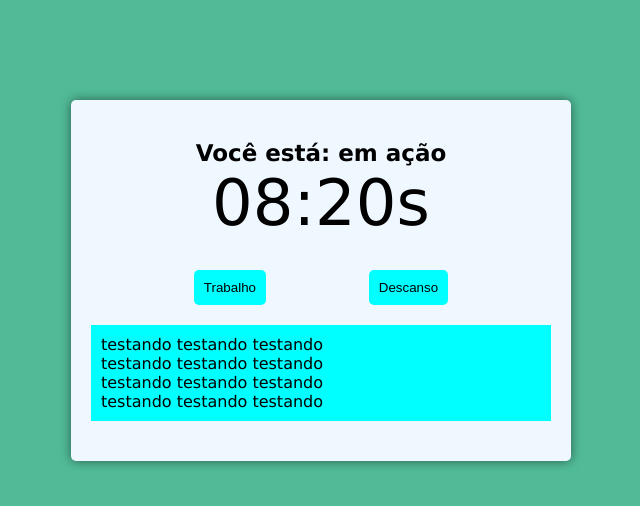
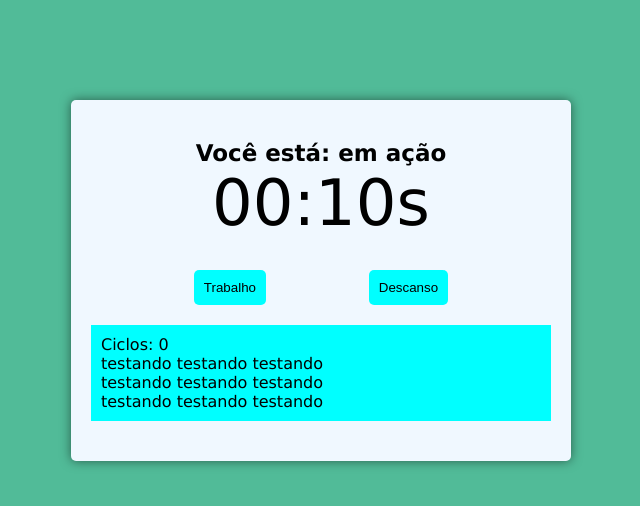
Before and after one commit to lauriciodev/pomodoro-project, a React (Vite) app: page / in a window 1280 px wide. Shown: the top 506 px of the page, without its empty margins (319-959 px from the left). Built offline with nearby package versions, Linux system fonts and the light colour scheme; the HTML template or start-up script is replaced by a standard one.

Commit message:
cycles pomodoro manager

```diff
--- a/src/App.tsx
+++ b/src/App.tsx
@@ -4,9 +4,11 @@ function App() {
 
   return (
    <div className='container'>
-    <Pomo pomodoroTime={500}
-    shortTime={200}
-    longTime={300}/>
+    <Pomo pomodoroTime={10}
+    shortTime={4}
+    longTime={6}
+    cycles={4}
+    />
   </div>
   )
 }
--- a/src/components/Pomodoro.tsx
+++ b/src/components/Pomodoro.tsx
@@ -13,6 +13,7 @@ interface typeProps{
   pomodoroTime:number;
   shortTime:number;
   longTime:number;
+  cycles:number;
 }
 
 function Pomo(props:typeProps) {
@@ -20,12 +21,30 @@ const [mainTime, setMainTime] = useState(props.pomodoroTime);
 const [running, setRunning] = useState(false);
 const [working, setWorking] = useState(false);
 const [resting, setResting] = useState(false);
+const [cycles, setCycles] = useState(
+  new Array(props.cycles -1).fill(true)
+)
+const [cyclesQtd, setCyclesQtd] = useState(0);
 
 const finish = new Audio(finishSong);
 const start = new Audio(startSong);
 const pause = new Audio(pauseSong);
 
+const configureRestingTime = (isLongTime:boolean) =>{
+  setRunning(true);
+  setResting(true);
+  if(isLongTime){
+    setMainTime(props.longTime);
+    finish.play()
+  }else{
+    setMainTime(props.shortTime);
+    finish.play()
+
+  }
+}
+
 useEffect(() =>{
+
   if(working){
     document.body.classList.add("working")
   }
@@ -33,7 +52,20 @@ useEffect(() =>{
     document.body.classList.remove("working")
   }
 
-}, [working,resting]);
+  if(mainTime > 0) return;
+
+  if(working && cycles.length > 0){
+    configureRestingTime(false);
+    cycles.pop();
+  }else if(working && cycles.length <= 0){
+   configureRestingTime(true);
+   setCycles(new Array(props.cycles -1).fill(true))
+   setCyclesQtd(cyclesQtd +1);
+  }
+
+  if(resting) configureTime();
+
+}, [working,resting,mainTime,configureRestingTime, props.cycles, ]);
 
 useInterval(() =>{
 setMainTime(mainTime -1)
@@ -48,18 +80,7 @@ const configureTime = () =>{
   start.play();
 }
 
-const configureRestingTime = (isLongTime:boolean) =>{
-  setRunning(true);
-  setResting(true);
-  if(isLongTime){
-    setMainTime(props.longTime);
-    finish.play()
-  }else{
-    setMainTime(props.shortTime);
-    finish.play()
 
-  }
-}
 
 
 const playPause = () =>{
@@ -81,7 +102,7 @@ return (
     </div>
 
     <div className='notes__container'>
-      <p>testando testando testando</p>
+      <p>Ciclos: {cyclesQtd}</p>
       <p>testando testando testando</p>
       <p>testando testando testando</p>
       <p>testando testando testando</p>
```
